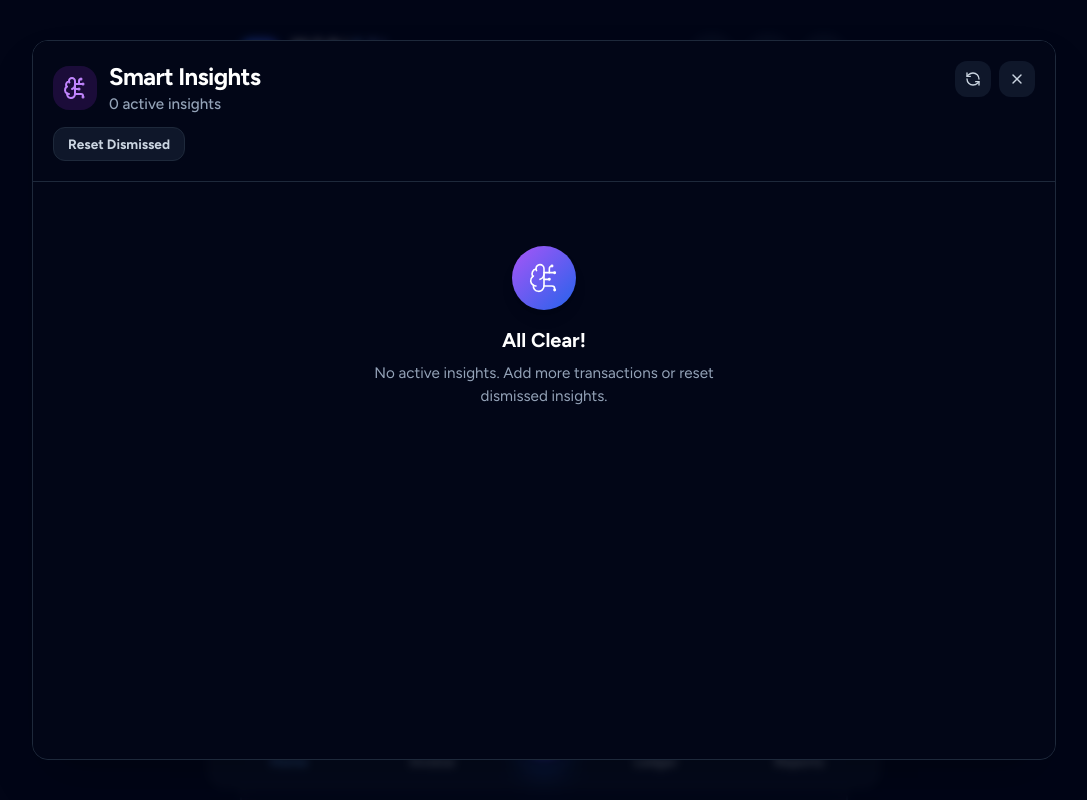
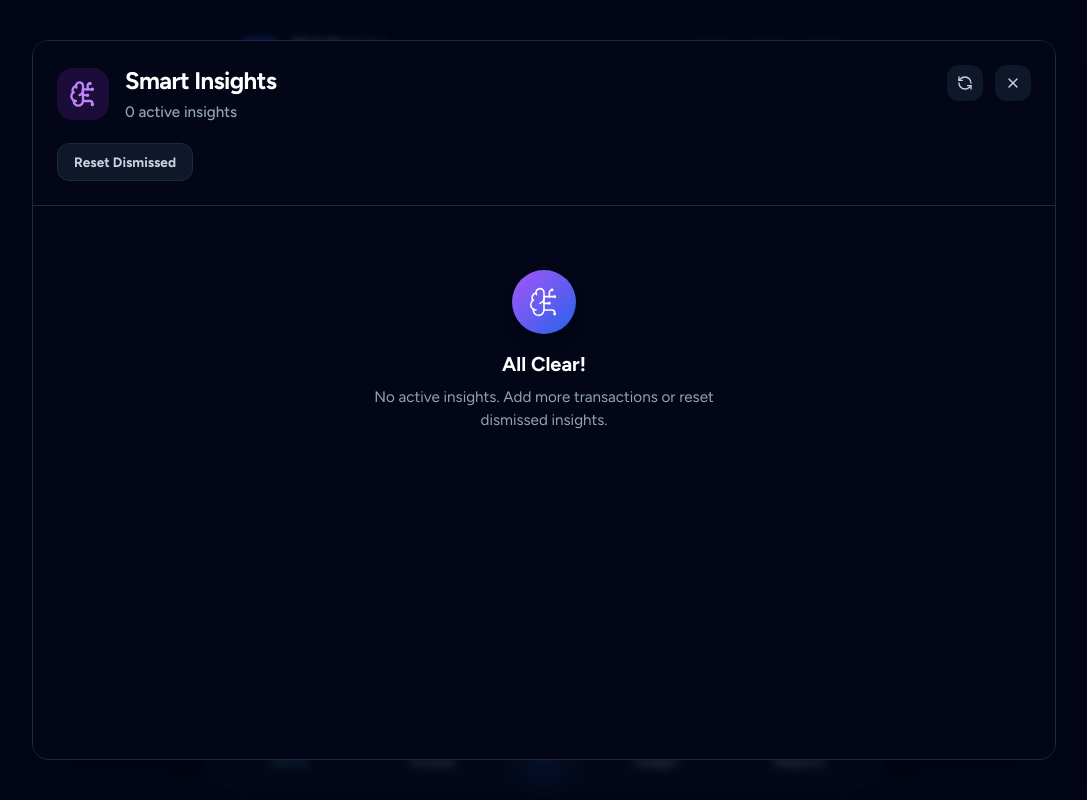
Before and after one commit to moniezi-app/moniezi-v6, a React (Vite) app: page / in a window 1280 px wide. Both pictures are taken after a click on the button 864 px from the left and 58 px from the top of the page. Shown: the top 800 px of the page, without its empty margins (96-1183 px from the left). Built offline with nearby package versions, Linux system fonts and the light colour scheme.

Commit message:
Update InsightsDashboard.tsx_ More Space Header

```diff
--- a/InsightsDashboard.tsx
+++ b/InsightsDashboard.tsx
@@ -289,9 +289,9 @@ export default function InsightsDashboard({
   return (
     <div className="h-screen flex flex-col bg-white dark:bg-slate-950">
       {/* Modern Clean Header */}
-      <div className="flex-shrink-0 relative px-5 py-5 bg-white dark:bg-slate-950 border-b border-slate-200 dark:border-slate-800">
+      <div className="flex-shrink-0 relative px-6 py-6 bg-white dark:bg-slate-950 border-b border-slate-200 dark:border-slate-800">
         {/* Action Buttons */}
-        <div className="absolute top-5 right-5 flex items-center gap-2 z-10">
+        <div className="absolute top-6 right-6 flex items-center gap-3 z-10">
           <button
             onClick={handleRefresh}
             disabled={isRefreshing}
@@ -309,39 +309,39 @@ export default function InsightsDashboard({
           </button>
         </div>
 
-        {/* Title */}
-        <div className="pr-24">
-          <div className="flex items-center gap-3 mb-3">
-            <div className="p-2.5 rounded-2xl bg-purple-100 dark:bg-purple-900/30">
-              <BrainCircuit className="w-6 h-6 text-purple-600 dark:text-purple-400" strokeWidth={2} />
+        {/* Title Section */}
+        <div className="pr-28 mb-5">
+          <div className="flex items-center gap-4">
+            <div className="p-3 rounded-2xl bg-purple-100 dark:bg-purple-900/30">
+              <BrainCircuit className="w-7 h-7 text-purple-600 dark:text-purple-400" strokeWidth={2} />
             </div>
             <div>
-              <h2 className="text-2xl font-bold text-slate-900 dark:text-white tracking-tight">Smart Insights</h2>
+              <h2 className="text-2xl font-bold text-slate-900 dark:text-white tracking-tight mb-1">Smart Insights</h2>
               <p className="text-sm text-slate-500 dark:text-slate-400 font-medium">{stats.active} active insights</p>
             </div>
           </div>
         </div>
 
         {/* Quick Stats Pills - Modern Flat Design */}
-        <div className="flex flex-wrap items-center gap-2">
+        <div className="flex flex-wrap items-center gap-2.5">
           {stats.high > 0 && (
-            <div className="px-3.5 py-1.5 rounded-xl bg-red-100 dark:bg-red-900/30 text-red-700 dark:text-red-400 text-xs font-bold border border-red-200 dark:border-red-800/50">
+            <div className="px-4 py-2 rounded-xl bg-red-100 dark:bg-red-900/30 text-red-700 dark:text-red-400 text-xs font-bold border border-red-200 dark:border-red-800/50">
               {stats.high} High
             </div>
           )}
           {stats.medium > 0 && (
-            <div className="px-3.5 py-1.5 rounded-xl bg-amber-100 dark:bg-amber-900/30 text-amber-700 dark:text-amber-400 text-xs font-bold border border-amber-200 dark:border-amber-800/50">
+            <div className="px-4 py-2 rounded-xl bg-amber-100 dark:bg-amber-900/30 text-amber-700 dark:text-amber-400 text-xs font-bold border border-amber-200 dark:border-amber-800/50">
               {stats.medium} Medium
             </div>
           )}
           {stats.actionable > 0 && (
-            <div className="px-3.5 py-1.5 rounded-xl bg-purple-100 dark:bg-purple-900/30 text-purple-700 dark:text-purple-400 text-xs font-bold border border-purple-200 dark:border-purple-800/50">
+            <div className="px-4 py-2 rounded-xl bg-purple-100 dark:bg-purple-900/30 text-purple-700 dark:text-purple-400 text-xs font-bold border border-purple-200 dark:border-purple-800/50">
               {stats.actionable} Need Action
             </div>
           )}
           <button
             onClick={resetDismissed}
-            className="px-3.5 py-1.5 rounded-xl bg-slate-100 dark:bg-slate-900 hover:bg-slate-200 dark:hover:bg-slate-800 text-slate-700 dark:text-slate-300 text-xs font-bold transition-colors border border-slate-200 dark:border-slate-800"
+            className="px-4 py-2 rounded-xl bg-slate-100 dark:bg-slate-900 hover:bg-slate-200 dark:hover:bg-slate-800 text-slate-700 dark:text-slate-300 text-xs font-bold transition-colors border border-slate-200 dark:border-slate-800"
           >
             Reset Dismissed
           </button>
```
